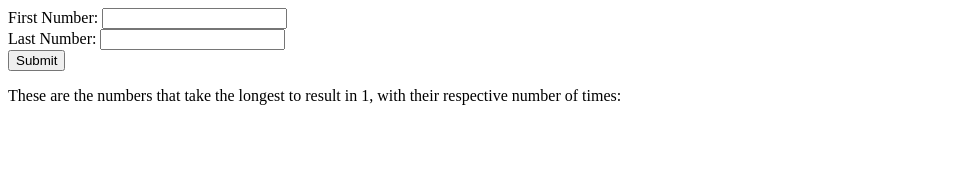
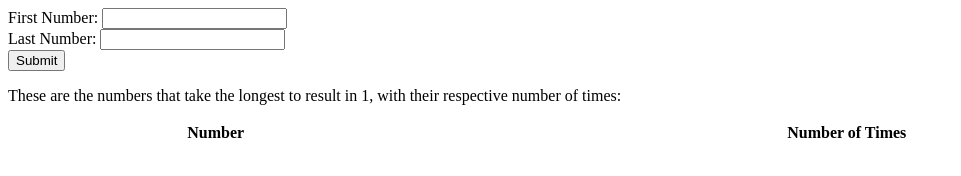
Before and after one commit to billylabufanda/Collatz-Conjecture, a plain HTML site: page index.html in a window 1280 px wide. Shown: the whole page, without its empty margins (0-961 px from the left). Drawn offline with Linux system fonts and the light colour scheme.

Commit message:
Update index.html

```diff
--- a/index.html
+++ b/index.html
@@ -1,9 +1,11 @@
 <!DOCTYPE html>
 <html>
+
 <head>
   <meta name="viewport" content="width=device-width">
   <title>Collatz Conjecture</title>
 </head>
+
 <body>
   First Number:
   <input type="number" id="firstNum">
@@ -11,9 +13,20 @@ First Number:
   <input type="number" id="lastNum">
   <br>
   <input type="button" onclick="findRes()" value="Submit" id="numbButton">
-<p id="result">
+  <p id="desc">
     These are the numbers that take the longest to result in 1, with their respective number of times:
   </p>
+  <table id="numTable" style="width:100%">
+    <tr>
+      <th>Number</th>
+      <th>Number of Times</th>
+    </tr>
+  </table>
+
+</body>
+
+</html>
 <script src="collatz.js"></script>
 </body>
+
 </html>
```
Lines whose indentation alone changed are shown as unchanged.
